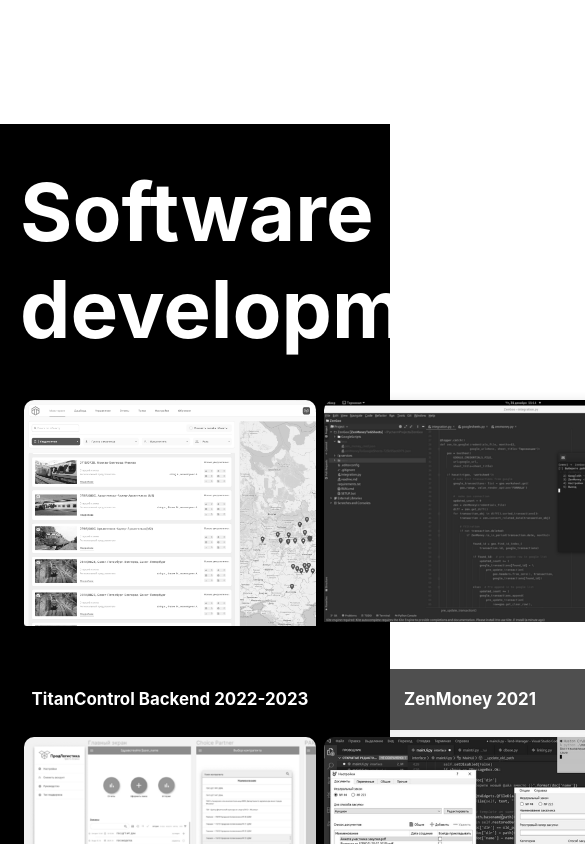
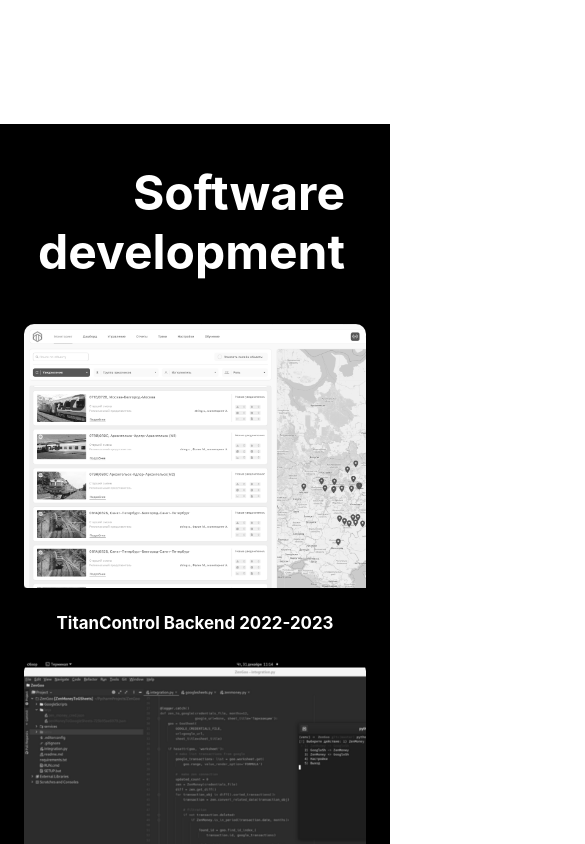
Before and after one commit to Korolev-Oleg/portfolio, a React (Create React App) app: page / in a window 390 px wide. Shown: the part 720-1564 px from the top of the page, 585 px wide, since content can reach past the window. Built offline with nearby package versions, Linux system fonts and the light colour scheme.

Commit message:
basic mobile optimization

```diff
--- a/src/components/SectionSoftware/Software.css
+++ b/src/components/SectionSoftware/Software.css
@@ -55,3 +55,12 @@
     backdrop-filter: blur(13px);
     transition: all 0.3s ease;
 }
+
+@media (max-width: 1024px) {
+    .tiles {
+        grid-template-columns: repeat(1, minmax(300px, 1fr));
+    }
+    .tile{
+        max-width: 80vh;
+    }
+}
--- a/src/index.css
+++ b/src/index.css
@@ -32,3 +32,8 @@
   padding: 39px 0;
   font-size: 5em;
 }
+@media (max-width: 1024px) {
+  .title {
+    font-size: 3em;
+  }
+}
```
